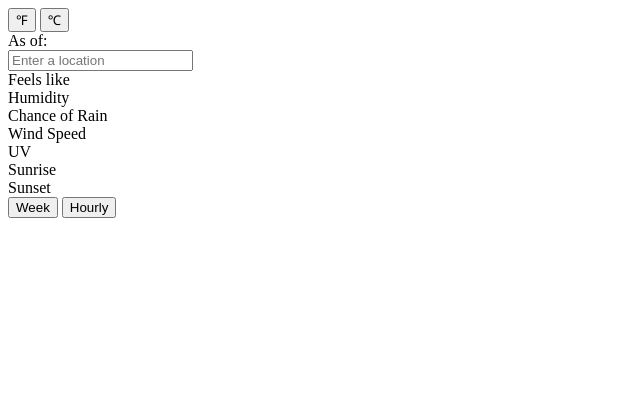
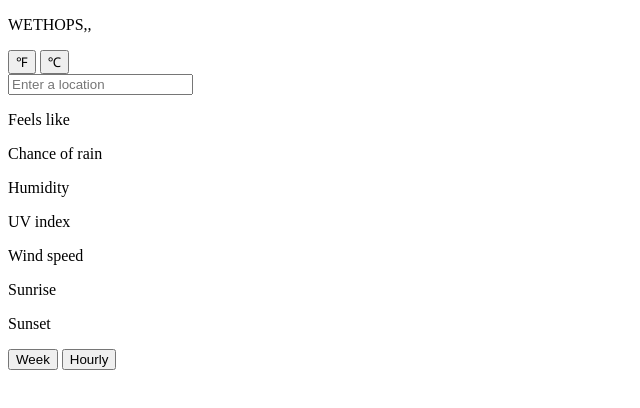
Before and after one commit to lizzyjoo/weather-app, a plain HTML site: page src/index.html in a window 1280 px wide. Shown: the whole page, without its empty margins (0-640 px from the left). Drawn offline with Linux system fonts and the light colour scheme.

Commit message:
modify today's additional info section layout

```diff
--- a/src/index.html
+++ b/src/index.html
@@ -4,20 +4,31 @@
     <meta charset="UTF-8" />
     <meta name="viewport" content="width=device-width, initial-scale=1.0" />
     <title>Weather App</title>
+    <link rel="preconnect" href="https://fonts.googleapis.com" />
+    <link rel="preconnect" href="https://fonts.gstatic.com" crossorigin />
+    <link
+      href="https://fonts.googleapis.com/css2?family=Comfortaa:wght@300..700&display=swap"
+      rel="stylesheet"
+    />
   </head>
   <body>
+    <header>
+      <div class="header-icon"></div>
+      <p class="header-title">WETHOPS,,</p>
+    </header>
     <div class="container">
       <div class="today-overview">
         <div class="current-weather">
           <div class="conditions"></div>
+          <div class="day"></div>
           <div class="today-icon"></div>
           <div class="today-temp"></div>
           <div class="unit-toggle">
-            <button>&#8457;</button>
-            <button>&#8451;</button>
+            <button id="fdegree">&#8457;</button>
+            <button id="cdegree">&#8451;</button>
           </div>
           <div class="current-location"></div>
-          <div class="current-time-date">As of:</div>
+          <div class="current-time-date"></div>
           <div class="location-search">
             <input
               id="pac-input"
@@ -28,18 +39,64 @@
           </div>
         </div>
         <div class="today-additional-info">
-          <div class="today-info" id="feels-like">Feels like</div>
-          <div class="today-info" id="humidity">Humidity</div>
-          <div class="today-info" id="rain-chance">Chance of Rain</div>
-          <div class="today-info" id="wind-speed">Wind Speed</div>
-          <div class="today-info" id="uv">UV</div>
-          <div class="today-info" id="sunrise">Sunrise</div>
-          <div class="today-info" id="sunset">Sunset</div>
+          <div class="today-feel">
+            <div class="name-icon">
+              <div class="feels-icon"></div>
+              <p>Feels like</p>
+            </div>
+
+            <div class="today-info" id="feels-like"></div>
+          </div>
+          <div class="today-rain">
+            <div class="name-icon">
+              <div class="rain-icon"></div>
+              <p>Chance of rain</p>
+            </div>
+            <div class="today-info" id="rain-chance"></div>
+          </div>
+
+          <div class="today-humidity">
+            <div class="name-icon">
+              <div class="humidity-icon"></div>
+              <p>Humidity</p>
+            </div>
+            <div class="today-info" id="humidity"></div>
+          </div>
+          <div class="today-uv">
+            <div class="name-icon">
+              <div class="uv-icon"></div>
+              <p>UV index</p>
+            </div>
+            <div class="today-info" id="uv"></div>
+          </div>
+
+          <div class="today-wind">
+            <div class="name-icon">
+              <div class="wind-icon"></div>
+              <p>Wind speed</p>
+            </div>
+            <div class="today-info" id="wind-speed"></div>
+          </div>
+
+          <div class="today-sunrise">
+            <div class="name-icon">
+              <div class="sunrise-icon"></div>
+              <p>Sunrise</p>
+            </div>
+            <div class="today-info" id="sunrise"></div>
+          </div>
+          <div class="today-sunset">
+            <div class="name-icon">
+              <div class="sunset-icon"></div>
+              <p>Sunset</p>
+            </div>
+            <div class="today-info" id="sunset"></div>
+          </div>
         </div>
       </div>
       <div class="forecast">
         <div class="week-hour-toggle">
-          <button id="weekly">Week</button>
+          <button id="week">Week</button>
           <button id="hourly">Hourly</button>
         </div>
         <div class="weather-over-time"></div>
```
